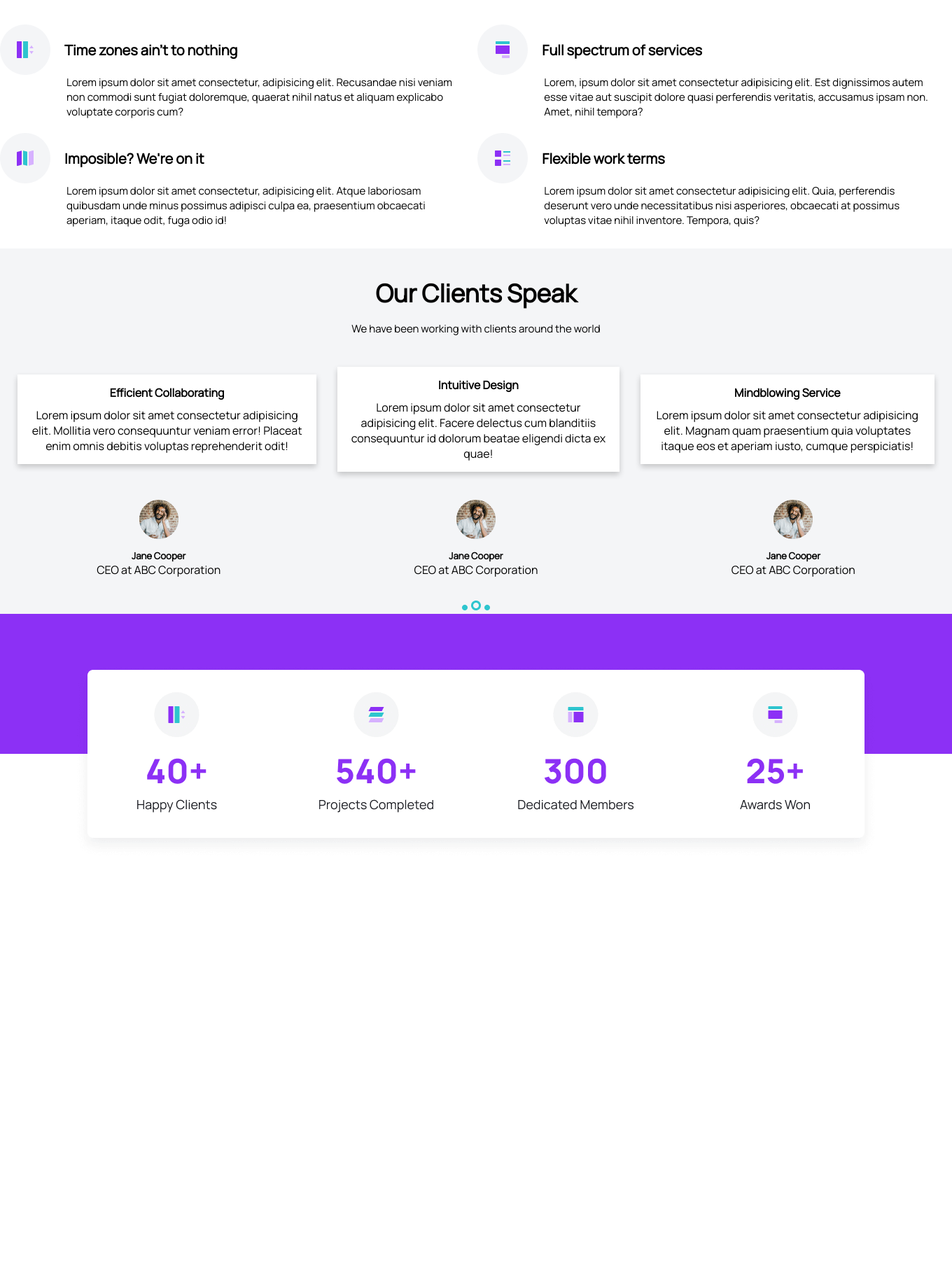
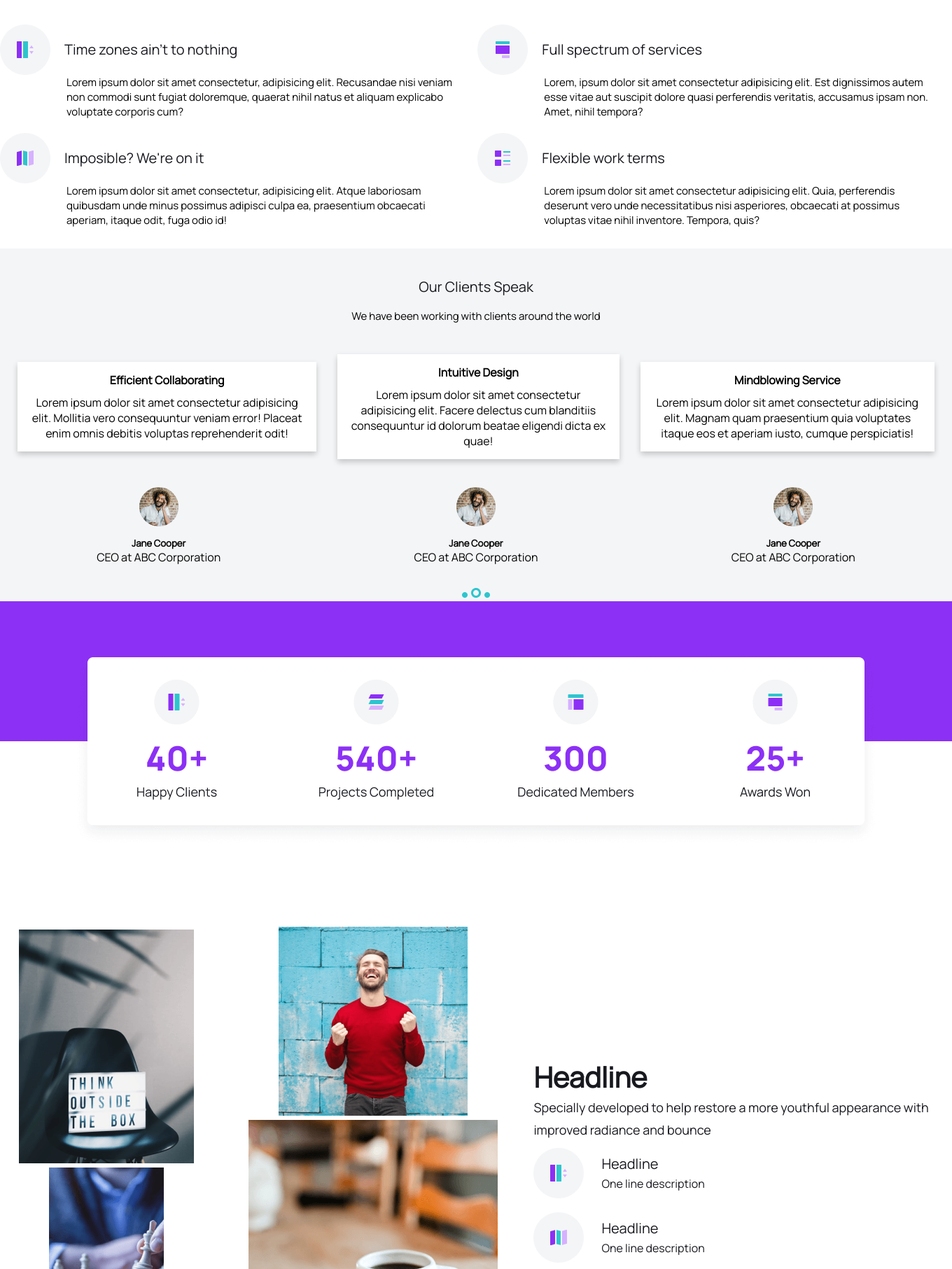
Before and after one commit to robpalacios1/landing-page-3, a PHP site: page / in a window 1360 px wide; the page is wider, and only the part inside the window is pictured. Shown: the part 1348-3161 px from the top of that part at 70% size. Before the commit the page ends 2551 px from the top of that part, so only its background shows below. Run offline with PHP 8.4, Linux system fonts and the light colour scheme; some libraries are stand-ins or nearby versions.

Commit message:
add main-headline

```diff
--- a/css/styles.css
+++ b/css/styles.css
@@ -762,3 +762,101 @@
     padding: auto;
   }
 }
+
+/* Headline*/
+
+.main-headline {
+  text-align: center;
+  font-size: 20px;
+}
+
+.main-headline__title {
+  font-size: 24px;
+  padding-top: 40px;
+}
+
+.main-headline__icons {
+  padding: 20px 0;
+}
+
+.main-headline__list {
+  padding: 10px 0;
+}
+
+.main-headline__left {
+  display: none;
+}
+
+@media screen and (min-width: 601px) and (max-width: 1023px) {
+  .main-headline__description {
+    display: flex;
+    justify-content: space-around;
+  }
+}
+
+@media screen and (min-width: 1024px) {
+  .main-headline {
+    display: flex;
+    padding: 60px 0;
+  }
+
+  .main-headline__left {
+    display: flex;
+    justify-content: center;
+    align-items: center;
+  }
+
+  .main-headline__right {
+    margin: auto;
+  }
+
+  .main-headline__title {
+    display: flex;
+    justify-content: flex-start;
+    font-style: normal;
+    font-weight: 800;
+    font-size: 40px;
+    line-height: 54px;
+    font-feature-settings: "liga" off;
+    color: #18191f;
+  }
+
+  .main-headline__span {
+    text-align: left;
+    font-style: normal;
+    font-weight: normal;
+    font-size: 18px;
+    line-height: 32px;
+    font-feature-settings: "liga" off;
+    color: #18191f;
+  }
+
+  .main-headline__list {
+    display: flex;
+    align-items: center;
+  }
+
+  .main-headline__subtitle {
+    text-align: left;
+    margin-left: 25px;
+  }
+
+  h3 {
+    font-family: Manrope;
+    font-style: normal;
+    font-weight: 500;
+    font-size: 20px;
+    line-height: 30px;
+    font-feature-settings: "liga" off;
+    color: #18191f;
+  }
+
+  .main-headline__global {
+    font-style: normal;
+    font-weight: normal;
+    font-size: 16px;
+    line-height: 26px;
+    font-feature-settings: "liga" off;
+    color: #18191f;
+  }
+}
--- a/home.html
+++ b/home.html
@@ -538,6 +538,52 @@
       </div>
     </div>
 
+    <!-- Headline -->
+
+    <div class="main-headline">
+      <div class="main-headline__left">
+          <div class="main-headline__pictures-top">
+            <img src="./img/chair.png" alt="chair">
+            <img src="./img/chess.png" alt="chess">
+          </div>
+          <div class="main-headline__pictures-bottom">
+            <img src="./img/red-tshirt.png" alt="tshirt">
+            <img src="./img/coffee-mug.png" alt="coffe-mug">
+          </div>
+      </div>
+
+      <div class="main-headline__right">
+        <div class="main-headline__title">
+          <h4>Headline</h4>
+        </div>
+        <div class="main-headline__span">
+          <span>Specially developed to help restore a more youthful appearance with improved radiance and bounce</span>
+        </div>
+
+        <div class="main-headline__description">
+          <div class="main-headline__list">
+            <img src="./img/feature-icon-circle-1.png" alt="benefits">
+            <div class="main-headline__subtitle">
+              <h3>Headline</h3>
+              <div class="main-headline__global">
+                <span>One line description</span>
+              </div>
+            </div>
+          </div>
+
+          <div class="main-headline__list">
+            <img src="./img/feature-icon-circle-2.png" alt="benefits">
+            <div class="main-headline__subtitle">
+              <h3>Headline</h3>
+              <div class="main-headline__global">
+                <span>One line description</span>
+              </div>
+            </div>
+          </div>
+        </div>
+      </div>
+    </div>
+
     <!-- JS -->
     <script src="./js/app.js"></script>
   </body>
```
Also changed, not shown: img/chair.png (added), img/chess.png (added), img/coffee-mug.png (added), img/red-tshirt.png (added).
